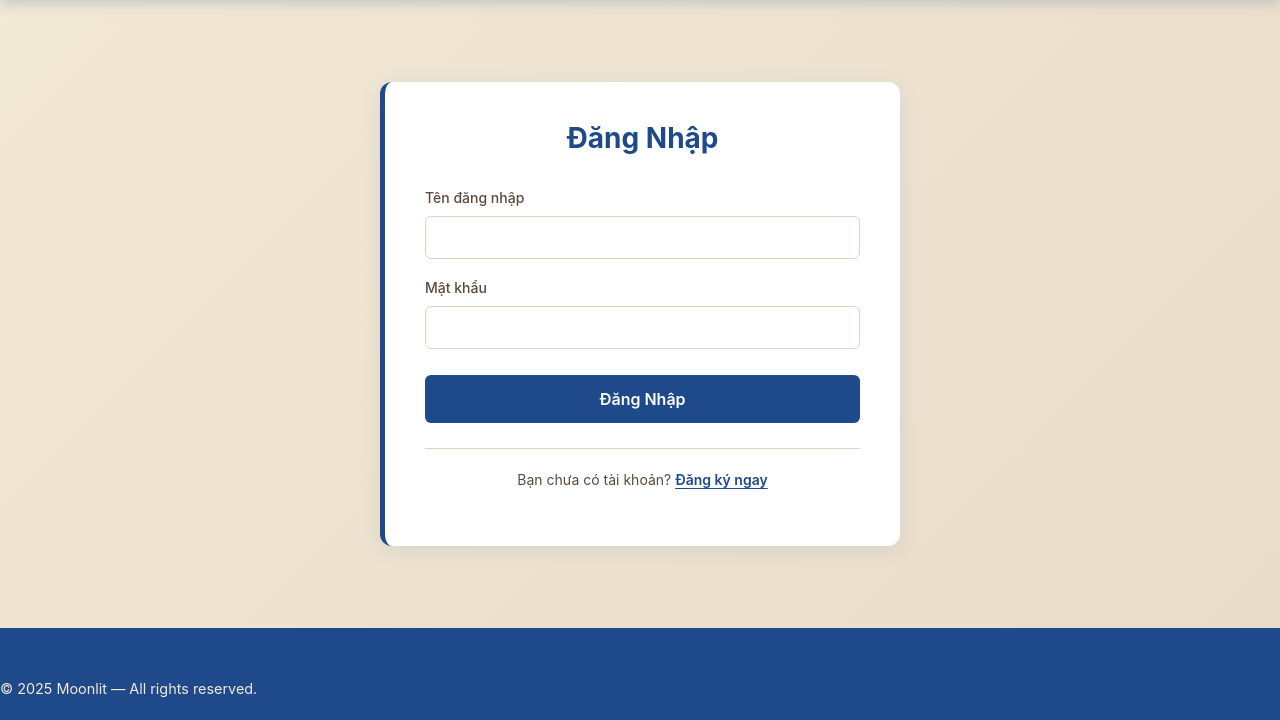
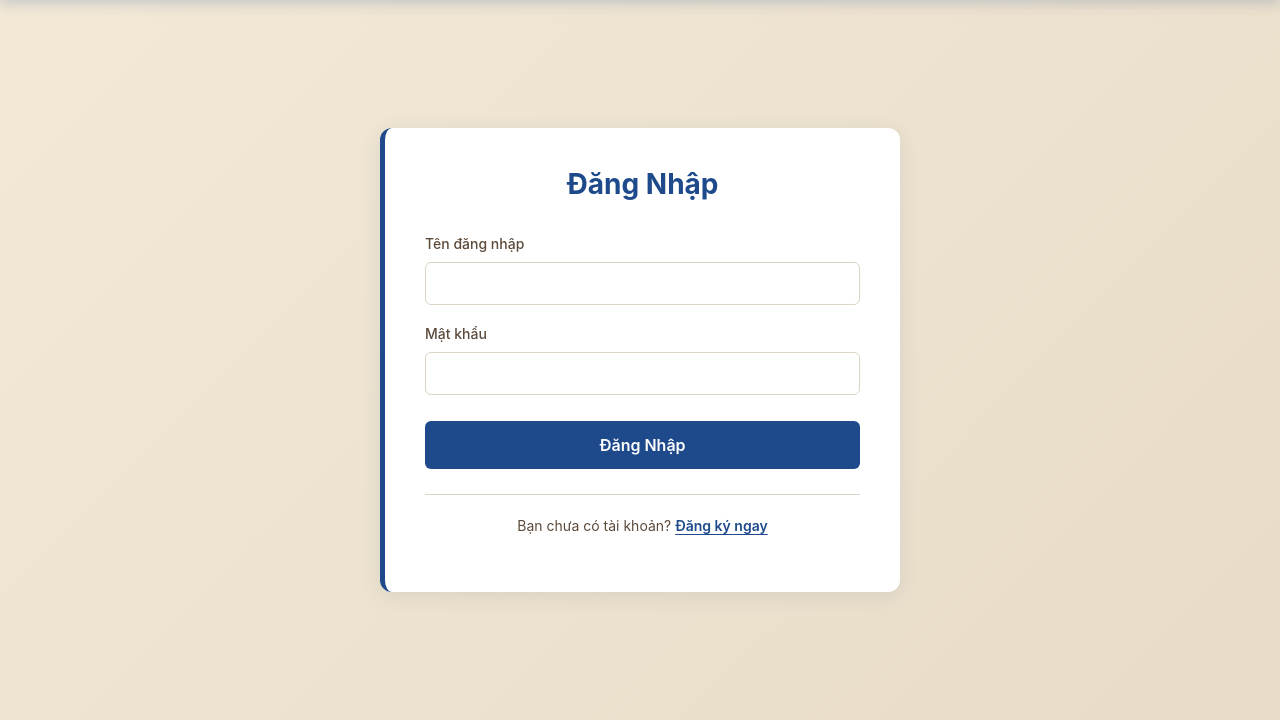
Before and after one commit to debbieisfree19/Shop, a PHP site: page /auth-login.php in a window 1280 px wide. Shown: the part 80-800 px from the top of the page. Run offline with PHP 8.4, Linux system fonts and the light colour scheme.

Commit message:
Update auth-login.php

```diff
--- a/auth-login.php
+++ b/auth-login.php
@@ -170,10 +170,6 @@ if ($_SERVER['REQUEST_METHOD'] === 'POST') {
         </div>
     </main>
 
-    <footer class="site-footer">
-        © 2025 Moonlit — All rights reserved.
-    </footer>
-
     <script src="https://cdn.jsdelivr.net/npm/bootstrap@5.3.0/dist/js/bootstrap.bundle.min.js"></script>
 </body>
 
```
